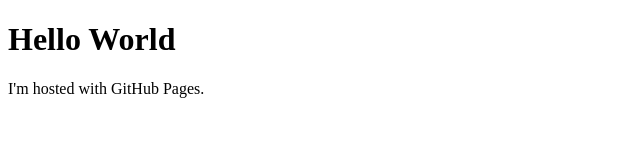
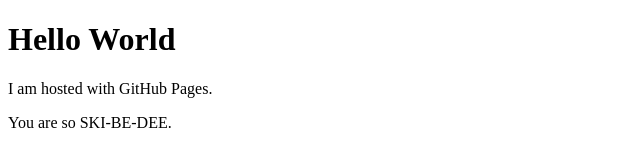
Before and after one commit to oHarlequinn/oHarlequinn.github.io, a plain HTML site: page index.html in a window 1280 px wide. Shown: the whole page, without its empty margins (0-640 px from the left). Drawn offline with Linux system fonts and the light colour scheme.

Commit message:
Update index.html
Custom messages.

```diff
--- a/index.html
+++ b/index.html
@@ -2,6 +2,7 @@
 <html>
 <body>
 <h1>Hello World</h1>
-<p>I'm hosted with GitHub Pages.</p>
+<p>I am hosted with GitHub Pages.</p>
+<p>You are so SKI-BE-DEE.</p>
 </body>
 </html>
```
